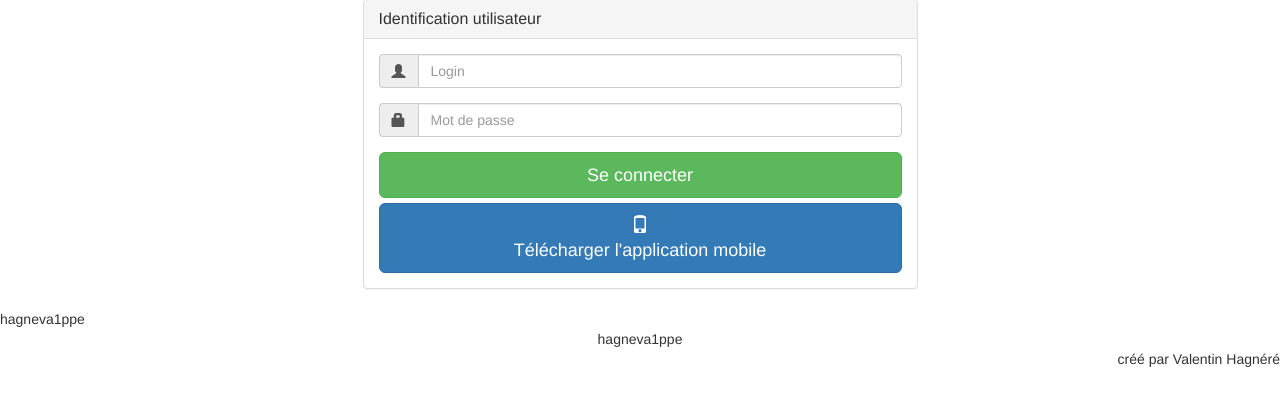
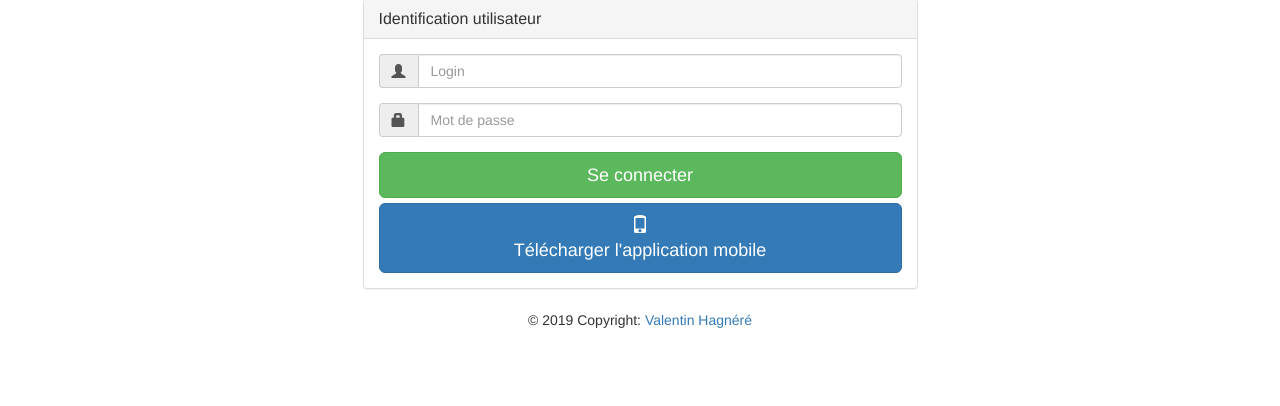
Before and after one commit to hagneva1/hagneva1ppe, a PHP site: page / in a window 1280 px wide. Shown: the part 153-559 px from the top of the page. Run offline with PHP 8.4, Linux system fonts and the light colour scheme.

Commit message:
update footer

```diff
--- a/vues/v_pied.php
+++ b/vues/v_pied.php
@@ -16,15 +16,59 @@
 ?>
             </div>
         </body>
-    <footer>
-        <div align="left">
-        	hagneva1ppe
+    <!-- Footer -->
+<footer class="page-footer font-small cyan darken-3">
+
+    <!-- Footer Elements -->
+    <div class="container">
+
+      <!-- Grid row-->
+      <div class="row">
+
+        <!-- Grid column -->
+        <div class="col-md-12 py-5">
+          <div class="mb-5 flex-center">
+
+            <!-- Facebook -->
+            <a class="fb-ic">
+              <i class="fab fa-facebook-f fa-lg white-text mr-md-5 mr-3 fa-2x"> </i>
+            </a>
+            <!-- Twitter -->
+            <a class="tw-ic">
+              <i class="fab fa-twitter fa-lg white-text mr-md-5 mr-3 fa-2x"> </i>
+            </a>
+            <!-- Google +-->
+            <a class="gplus-ic">
+              <i class="fab fa-google-plus-g fa-lg white-text mr-md-5 mr-3 fa-2x"> </i>
+            </a>
+            <!--Linkedin -->
+            <a class="li-ic">
+              <i class="fab fa-linkedin-in fa-lg white-text mr-md-5 mr-3 fa-2x"> </i>
+            </a>
+            <!--Instagram-->
+            <a class="ins-ic">
+              <i class="fab fa-instagram fa-lg white-text mr-md-5 mr-3 fa-2x"> </i>
+            </a>
+            <!--Pinterest-->
+            <a class="pin-ic">
+              <i class="fab fa-pinterest fa-lg white-text fa-2x"> </i>
+            </a>
+          </div>
         </div>
-        <div align="center">
-        	hagneva1ppe
-        </div>
-        <div align="right">
-        	créé par Valentin Hagnéré
-        </div>
-    </footer>
+        <!-- Grid column -->
+
+      </div>
+      <!-- Grid row-->
+
+    </div>
+    <!-- Footer Elements -->
+
+    <!-- Copyright -->
+    <div class="footer-copyright text-center py-3">© 2019 Copyright:
+      <a href="https://mdbootstrap.com/education/bootstrap/"> Valentin Hagnéré</a>
+    </div>
+    <!-- Copyright -->
+
+  </footer>
+  <!-- Footer -->
 </html>
```
